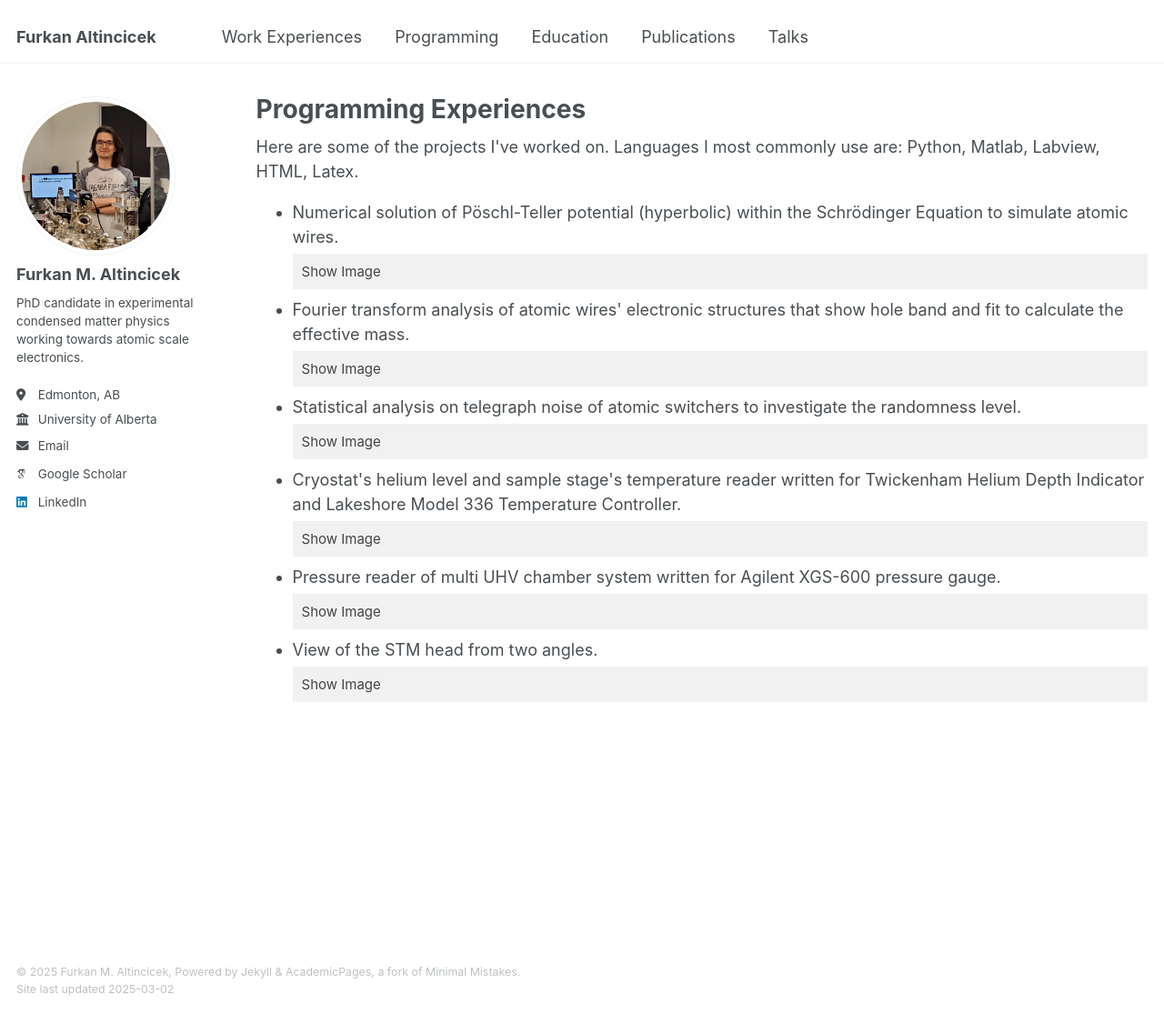
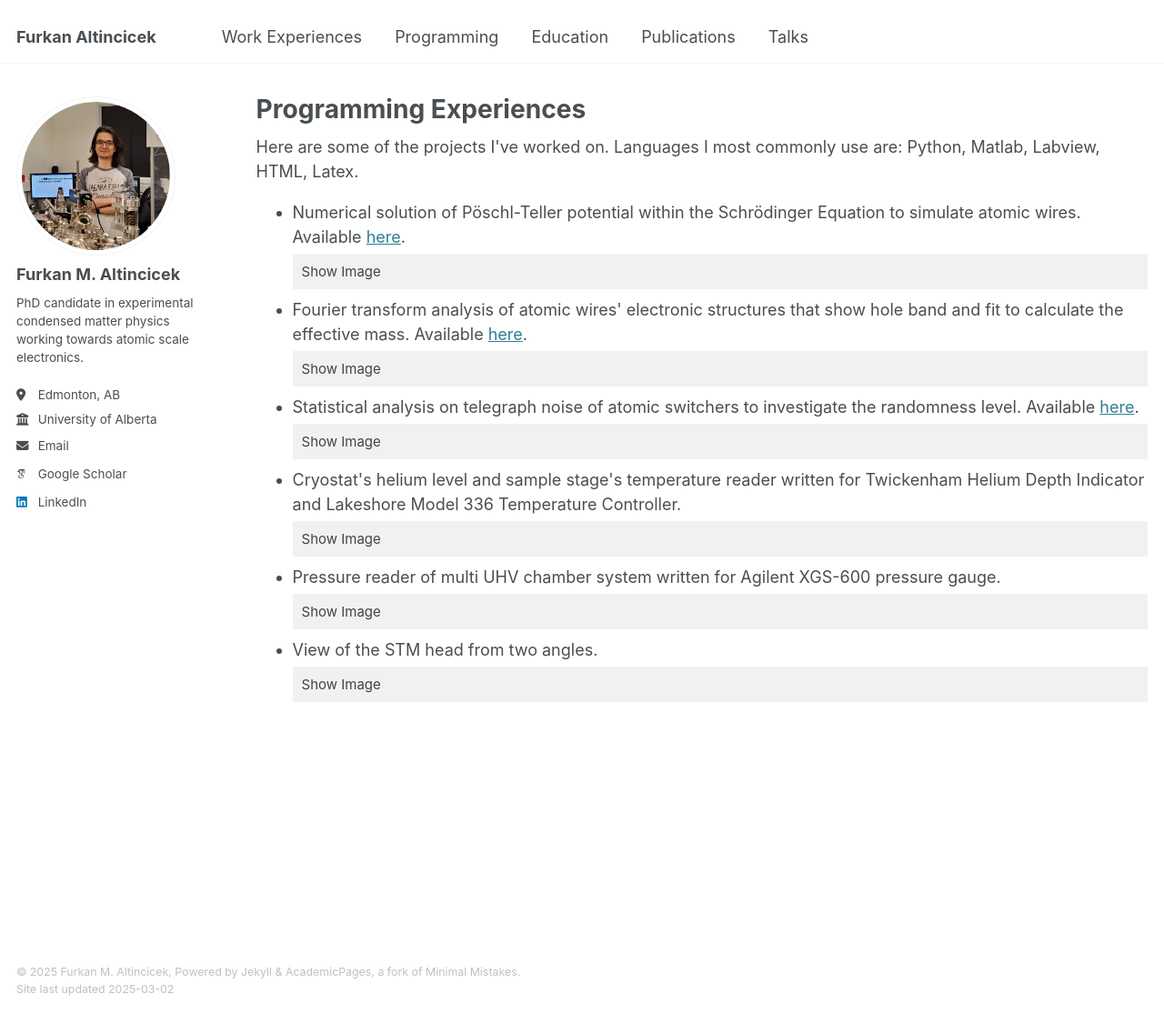
Before and after one commit to faltincicek/faltincicek.github.io, a Jekyll site: the page built from _pages/programming.html, in a window 1280 px wide and 1115 px high. Shown: the whole window at 91% size. Built offline with Jekyll 4.4.1, drawn with Linux system fonts in a browser that asks for light colours; some web fonts are replaced.

Commit message:
Update programming.html

```diff
--- a/_pages/programming.html
+++ b/_pages/programming.html
@@ -9,7 +9,7 @@ Here are some of the projects I've worked on. Languages I most commonly use are:
 
 <ul style="list-style-type: disc;">
   <li>
-    Numerical solution of Pöschl-Teller potential (hyperbolic) within the Schrödinger Equation to simulate atomic wires.<br>
+    Numerical solution of Pöschl-Teller potential within the Schrödinger Equation to simulate atomic wires. Available <a href='https://github.com/faltincicek/PhD_Thesis_Codes/blob/main/Poschl-Teller_Model.py'>here</a>.<br>
     <button class="collapsible">Show Image</button>
     <div class="content">
       <img src="https://faltincicek.github.io/images/pt_model.png" alt="PT Model" style="width: 700px; height: auto;">
@@ -17,7 +17,7 @@ Here are some of the projects I've worked on. Languages I most commonly use are:
   </li>
 
   <li>
-    Fourier transform analysis of atomic wires' electronic structures that show hole band and fit to calculate the effective mass.<br>
+    Fourier transform analysis of atomic wires' electronic structures that show hole band and fit to calculate the effective mass. Available <a href='https://github.com/faltincicek/PhD_Thesis_Codes/blob/main/Line_STS_Fourier_Analysis.py'>here</a>.<br>
     <button class="collapsible">Show Image</button>
     <div class="content">
       <img src="https://faltincicek.github.io/images/ft.png" alt="Fourier Analysis" style="width: 700px; height: auto;">
@@ -25,7 +25,7 @@ Here are some of the projects I've worked on. Languages I most commonly use are:
   </li>
 
   <li>
-    Statistical analysis on telegraph noise of atomic switchers to investigate the randomness level.<br>
+    Statistical analysis on telegraph noise of atomic switchers to investigate the randomness level. Available <a href='https://github.com/faltincicek/PhD_Thesis_Codes/blob/main/Telegraph.py'>here</a>.<br>
     <button class="collapsible">Show Image</button>
     <div class="content">
       <img src="https://faltincicek.github.io/images/telegraph.png" alt="Telegraph Noise" style="width: 700px; height: auto;">
```
